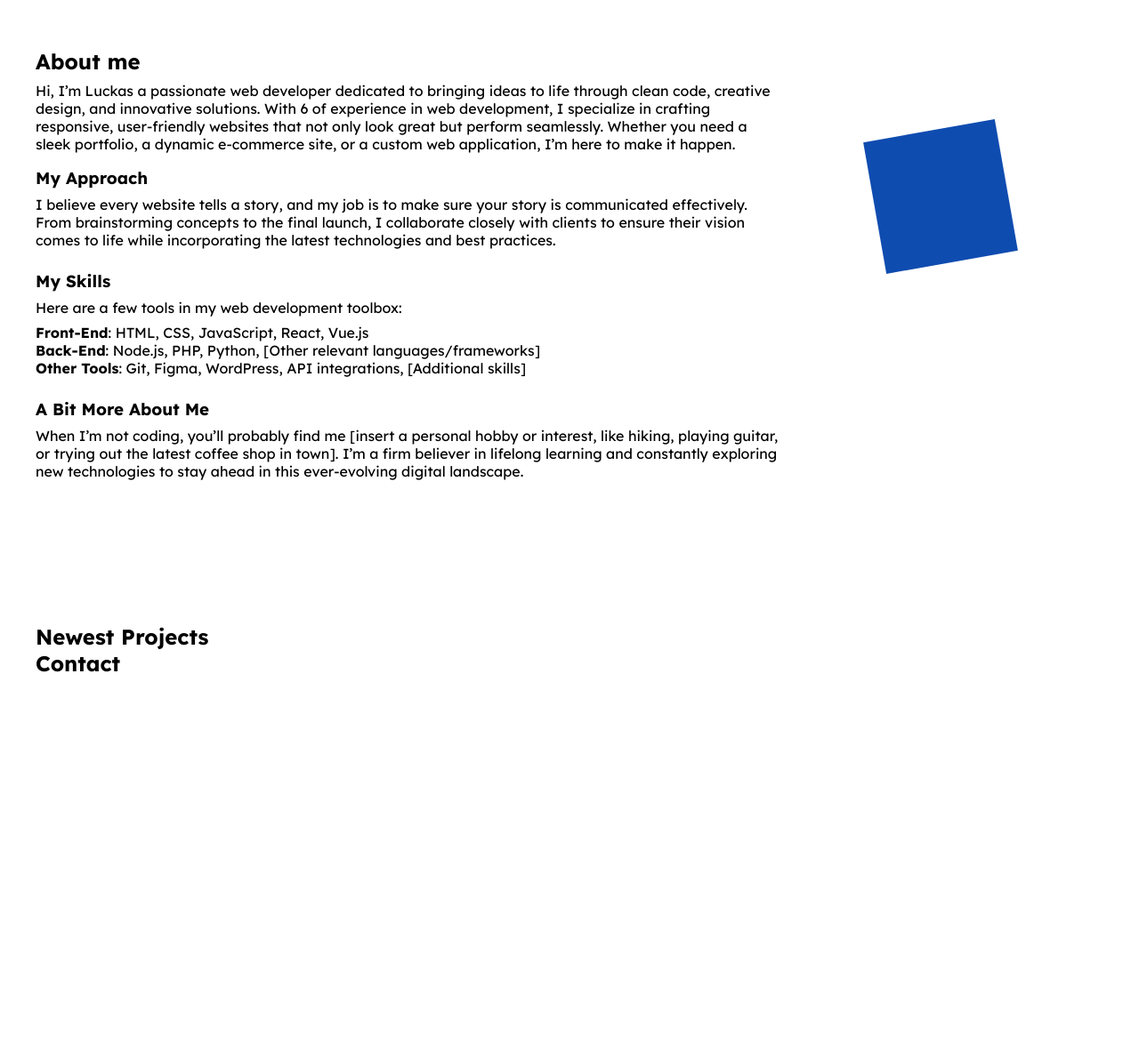
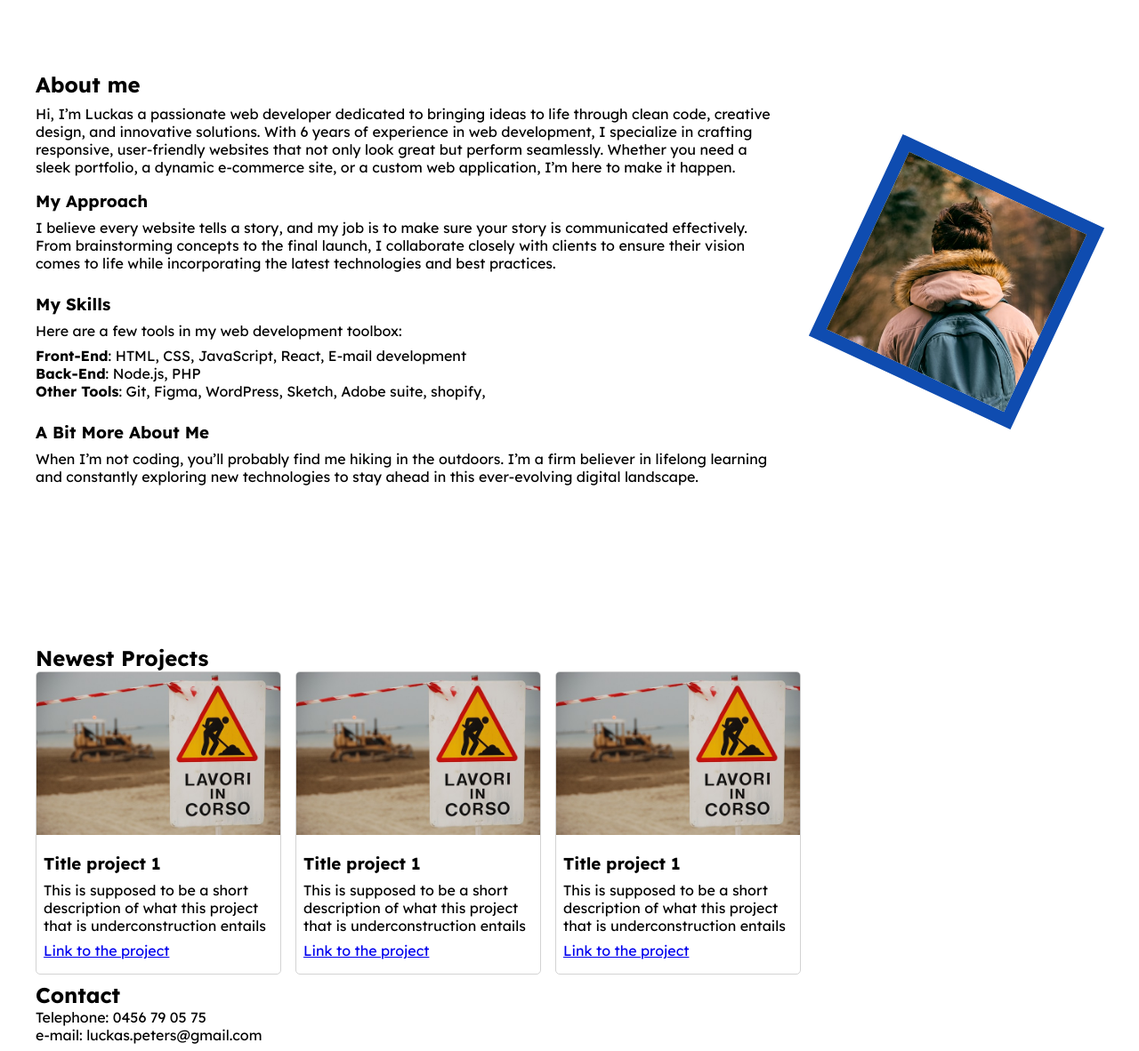
Before and after one commit to Luckas-dev/Luckas-dev.github.io, a plain HTML site: page index.html in a window 1280 px wide. Shown: the part 899-2081 px from the top of the page at 89% size. Before the commit the page ends 1660 px from the top, so only its background shows below. Drawn offline with Linux system fonts and the light colour scheme.

Commit message:
updated about me and added cards to projects

```diff
--- a/index.html
+++ b/index.html
@@ -17,7 +17,7 @@
         </ul></nav>
     </header>
     <main>
-        <div class="intro">
+        <div class="intro block">
             <section>
                 <h1>Making your website so responsive, it might answer your texts too</h1>
                 <!--<h1>A developer a day, keeps the bugs away</h1>-->
@@ -30,13 +30,13 @@
 
             </section>
         </div>
-        <div class="aboutMe intro">
+        <div class="aboutMe intro block">
 
             <section class="aboutMeContent" >
                 <h2>About me</h2>
                 <p>
                     Hi, I’m Luckas a passionate web developer dedicated to bringing ideas to life through clean code, creative design, and innovative solutions.
-                    With 6 of experience in web development, I specialize in crafting responsive, user-friendly websites that not only look great but perform seamlessly. Whether you need a sleek portfolio, a dynamic e-commerce site, or a custom web application, I’m here to make it happen.
+                    With 6 years of experience in web development, I specialize in crafting responsive, user-friendly websites that not only look great but perform seamlessly. Whether you need a sleek portfolio, a dynamic e-commerce site, or a custom web application, I’m here to make it happen.
                     </p>
                     <p>
                     <h3>My Approach</h3>
@@ -46,29 +46,59 @@
                     Here are a few tools in my web development toolbox:
 
                     <ul>
-                        <li><strong>Front-End</strong>: HTML, CSS, JavaScript, React, Vue.js</li>
-                        <li><strong>Back-End</strong>: Node.js, PHP, Python, [Other relevant languages/frameworks]</li>
-                        <li><strong>Other Tools</strong>: Git, Figma, WordPress, API integrations, [Additional skills]</li>
+                        <li><strong>Front-End</strong>: HTML, CSS, JavaScript, React, E-mail development</li>
+                        <li><strong>Back-End</strong>: Node.js, PHP </li>
+                        <li><strong>Other Tools</strong>: Git, Figma, WordPress, Sketch, Adobe suite, shopify, </li>
                     </ul>
                 </p><p>
                     <h3>A Bit More About Me</h3>
-                    When I’m not coding, you’ll probably find me [insert a personal hobby or interest, like hiking, playing guitar, or trying out the latest coffee shop in town]. I’m a firm believer in lifelong learning and constantly exploring new technologies to stay ahead in this ever-evolving digital landscape.
+                    When I’m not coding, you’ll probably find me hiking in the outdoors. I’m a firm believer in lifelong learning and constantly exploring new technologies to stay ahead in this ever-evolving digital landscape.
                 </p>
             </section>
-            <section class="figureContainer">
-                <div class="square"></div>
+            <figure>
+                <div class="imagecontainer"><img alt="" src="img/picture_of_me.jpg" /></div>
+            </figure>
+        </div>
+        <div class="projects block">
+            <h2>Newest Projects</h2>
 
+            <section class="cards">
+                <div class="card">
+                    <figure><img src="img/in_progress.jpg" alt=""></figure>
+                    <article>
+                        <h3>Title project 1</h3>
+                        <p>This is supposed to be a short description of what this project that is underconstruction entails</p>
+                        <a href="#">Link to the project</a>
+                    </article>
+                </div>
+                <div class="card">
+                    <figure><img src="img/in_progress.jpg" alt=""></figure>
+                    <article>
+                        <h3>Title project 1</h3>
+                        <p>This is supposed to be a short description of what this project that is underconstruction entails</p>
+                        <a href="#">Link to the project</a>
+                    </article>
+                </div>
+
+                <div class="card">
+                    <figure><img src="img/in_progress.jpg" alt=""></figure>
+                    <article>
+                        <h3>Title project 1</h3>
+                        <p>This is supposed to be a short description of what this project that is underconstruction entails</p>
+                        <a href="#">Link to the project</a>
+                    </article>
+                </div>
             </section>
         </div>
-        <div class="projects">
-            <h2>Newest Projects</h2>
-        </div>
-        <div class="contact">
+        <div class="contact block">
             <h2>Contact</h2>
+            <p>Telephone: 0456 79 05 75</p>
+            <p>e-mail: luckas.peters@gmail.com</p>
         </div>
     </main>
     <footer>
 
+
     </footer>
 </body>
 </html>
--- a/style.css
+++ b/style.css
@@ -56,6 +56,9 @@ header nav ul li{
     text-decoration: none;
     list-style: none;;
 }
+.block{
+    margin: 8px 0;
+}
 .intro{
     display: flex;
     font-family: "Lexend", serif;
@@ -101,10 +104,25 @@ header nav ul li{
     bottom: 5px;
     right: 30%;
 }
+.bigSquare {
 
+    height: 150px;
+    width: 150px;
+    background-color: #0f4cb0;
+    transform: rotate(80deg);
+    position: absolute;
+    bottom: 5px;
+    right: 30%;
+}
+.mask1 {
+
+    mask-repeat: no-repeat;
+    mask-image: url(img/picture_of_me.jpg);
+  }
 
 .aboutMe{
     font-weight: 400;
+    justify-content: space-between;
 }
 .aboutMe .aboutMeContent{
     display: flex;
@@ -115,3 +133,60 @@ header nav ul li{
 .aboutMe .figureContainer{
     width: 30%;
 }
+
+.cards{
+    display: flex;
+    gap: 16px;
+
+}
+
+.card{
+    width: 23%;
+    border-radius: 5px;
+    overflow: hidden;
+    border: solid 1px lightgrey;
+    display: flex;
+    flex-direction: column;
+    gap: 8px;
+    padding-bottom: 8px;
+}
+.card figure{
+    width: 100%;
+    margin: 0;
+}
+.card article{
+    padding: 8px;
+    display: flex;
+    flex-direction: column;
+    gap: 8px;
+}
+
+
+
+
+
+/* Figure roatation testing  */
+
+.imagecontainer{
+    display: block;
+    width: 250px;
+    height: 250px;
+    overflow: hidden;
+    border: solid 15px #0f4cb0;
+    transform: rotate(45deg);
+    -ms-transform: rotate(45deg);
+    -webkit-transform: rotate(25deg);
+    position: relative;
+
+   }
+   .imagecontainer img{
+
+    transform: rotate(-45deg);
+    -ms-transform: rotate(-45deg);
+    -webkit-transform: rotate(-25deg);
+    position: absolute;
+    top: -50px;
+    left: -20px;
+    width: 150%;
+    max-width: unset;
+   }
```
Also changed, not shown: img/in_progress.jpg (added), img/picture_of_me.jpg (added).
